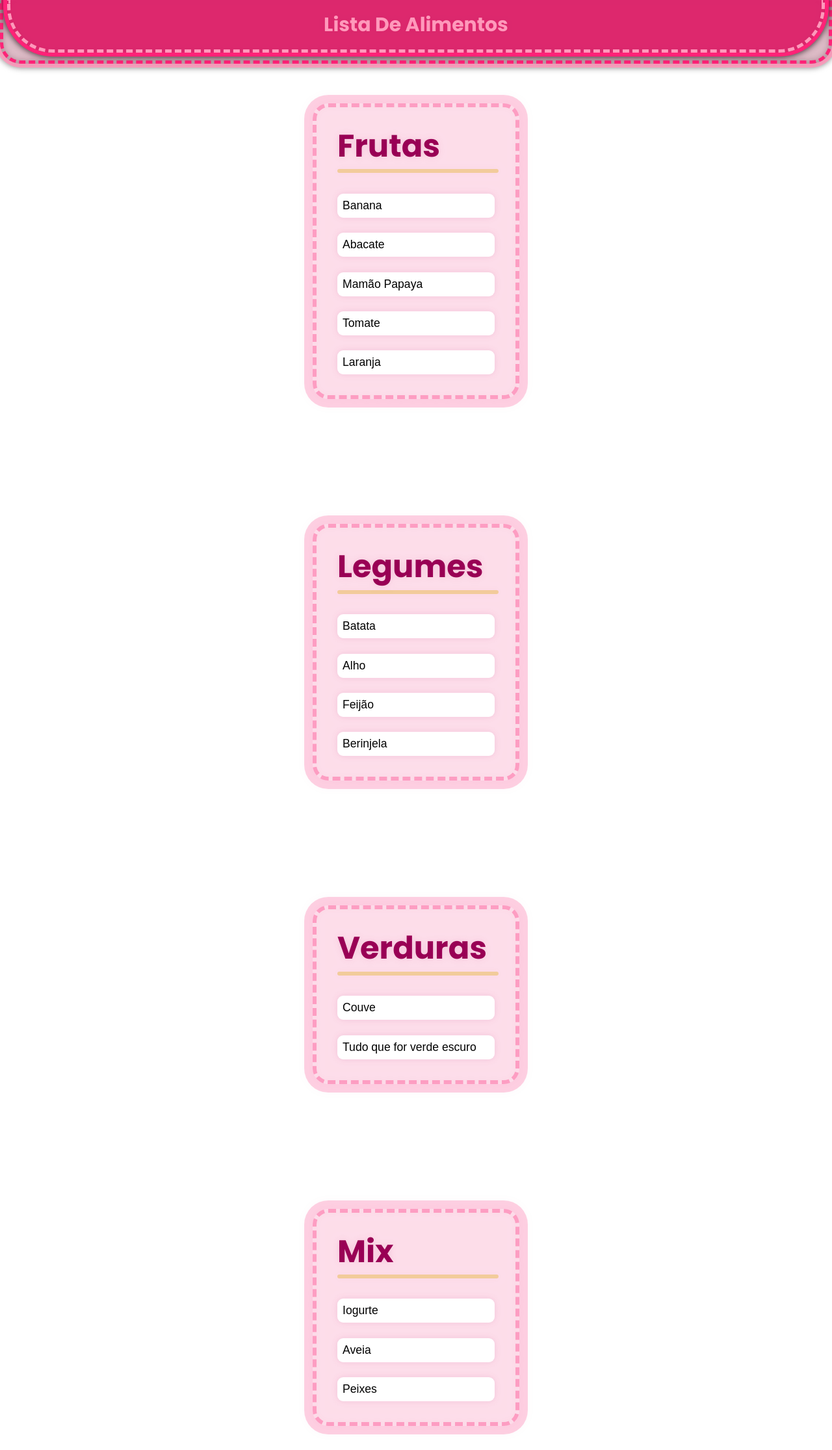
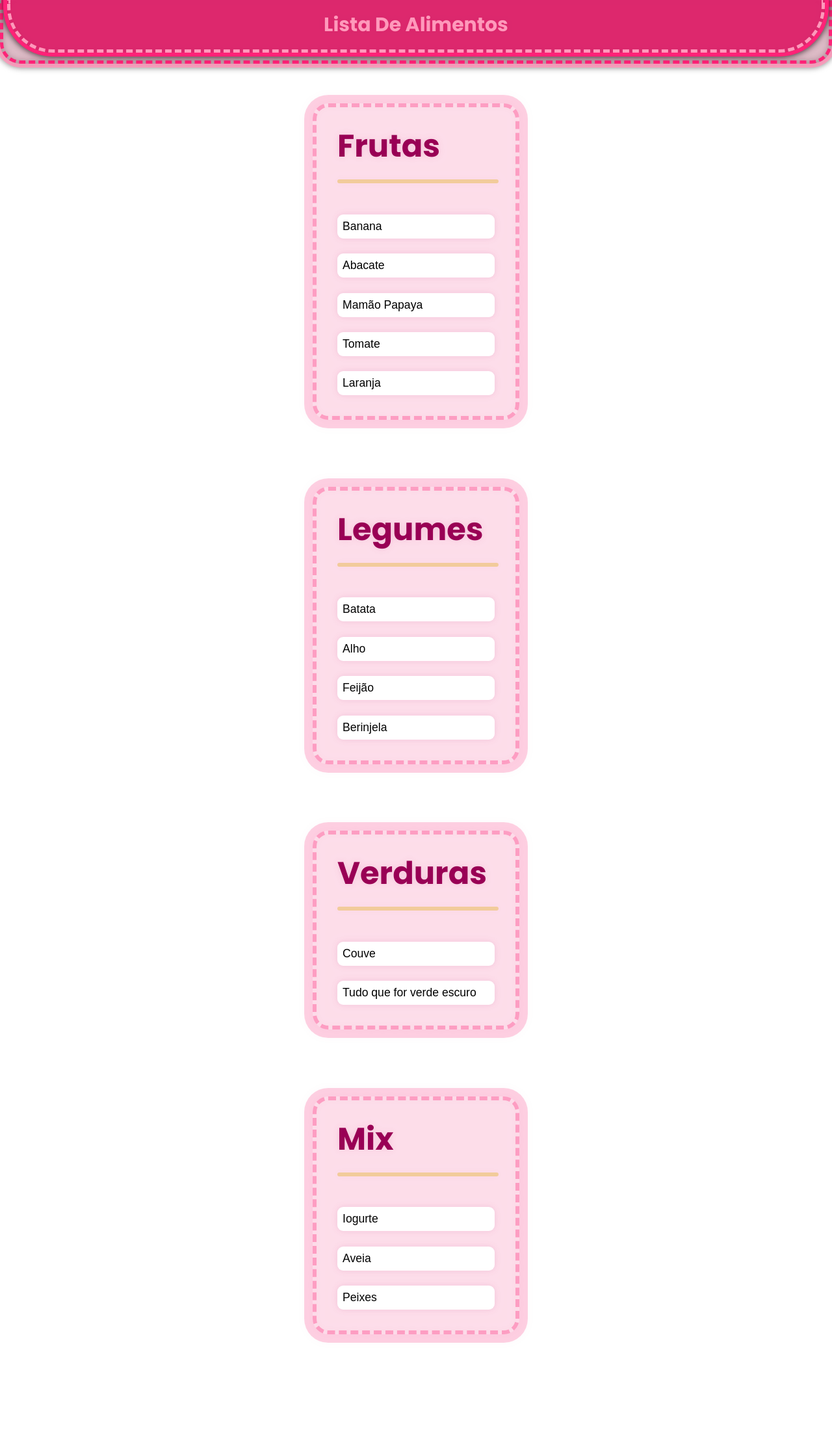
Before and after one commit to ng-lists/alimentos, a plain HTML site: page index.html in a window 1280 px wide. Shown: the whole page at 65% size. After the commit the page ends 2170 px from the top, so only its background shows below. Drawn offline with Linux system fonts and the light colour scheme.

Commit message:
Add files via upload

```diff
--- a/index.html
+++ b/index.html
@@ -78,7 +78,7 @@
       }
       body > main {
          display: grid;
-         gap: 15vw;
+         gap: 8vw;
          margin: 0 auto;
          padding: 2.5rem;
       }
@@ -188,84 +188,24 @@
 
    <main>
 
-      <!-- card>t1+hr+form>label>t3+input -->
-      <card>
-         <t1>Frutas</t1>
-         <hr>
-         <label>
-            <t3></t3>
-            <input value="Banana" type="text" readonly>
-         </label>
-         <label>
-            <t3></t3>
-            <input value="Abacate" type="text" readonly>
-         </label>
-         <label>
-            <t3></t3>
-            <input value="Mamão Papaya" type="text" readonly>
-         </label>
-         <label>
-            <t3></t3>
-            <input value="Tomate" type="text" readonly>
-         </label>
-         <label>
-            <t3></t3>
-            <input value="Laranja" type="text" readonly>
-         </label>
-         <!-- <label>
-            <t3></t3>
-            <input value="" type="text" readonly>
-         </label> -->
+      <card
+         title="Frutas"
+         list="Banana, Abacate, Mamão Papaya, Tomate, Laranja" >
       </card>
 
-      <card>
-         <t1>Legumes</t1>
-         <hr>
-         <label>
-            <t3></t3>
-            <input type="text" value="Batata" readonly="readonly">
-         </label>
-         <label>
-            <t3></t3>
-            <input type="text" value="Alho" readonly="readonly">
-         </label>
-         <label>
-            <t3></t3>
-            <input type="text" value="Feijão" readonly="readonly">
-         </label>
-         <label>
-            <t3></t3>
-            <input type="text" value="Berinjela" readonly="readonly">
-         </label>
+      <card
+         title="Legumes"
+         list="Batata, Alho, Feijão, Berinjela" >
       </card>
-      <card>
-         <t1>Verduras</t1>
-         <hr>
-         <label>
-            <t3></t3>
-            <input type="text" value="Couve" readonly="readonly">
-         </label>
-         <label>
-            <t3></t3>
-            <input type="text" value="Tudo que for verde escuro" readonly="readonly">
-         </label>
+      <card
+         title="Verduras"
+         list="Couve, Tudo que for verde escuro" >
       </card>
-      <card>
-         <t1>Mix</t1>
-         <hr>
-         <label>
-            <t3></t3>
-            <input type="text" value="Iogurte" readonly="readonly">
-         </label>
-         <label>
-            <t3></t3>
-            <input type="text" value="Aveia" readonly="readonly">
-         </label>
-         <label>
-            <t3></t3>
-            <input type="text" value="Peixes" readonly="readonly">
-         </label>
+      <card
+         title="Mix"
+         list="Iogurte, Aveia, Peixes" >
       </card>
+
    </main>
 
    <script>
@@ -286,10 +226,52 @@
       window.addEventListener( 'load', ev => {
          let
             NavLinks = $$( 'navlink' ),
-            Inputs = $$( 'input' )
+            Inputs = $$( 'input' ),
+            Card = $$( "card" )
          ;
 
 
+         Card.forEach( c => {
+            /* let
+               keys = [],
+               values = []
+            ;
+
+            if( c.getAttributeNames().length != 0 ) {
+               keys.push( ...c.getAttributeNames() );
+               c.getAttributeNames().forEach( v => {
+                  values.push( c.getAttribute( v ) );
+               } );
+
+               for( let idx in keys ) {
+                  _( `key: ${keys[idx]}, value: ${values[idx]}` );
+               }
+            } else {
+               _( "oi" );
+            } */
+
+            let
+               keys = []
+            ;
+
+            if( c.getAttribute( "list" ).length != 0 ) {
+               keys.push( ...c.getAttribute( "list" ).split( ", " ) );
+            }
+
+            c.innerHTML += `
+               <t1>${ c.getAttribute( "title" ) }</title>
+               <hr />
+               <home></home>
+            `;
+            keys.forEach( k => {
+               c.querySelector( "home" ).innerHTML += `
+               <label>
+                  <t3></t3>
+                  <input value="${k}" type="text" readonly>
+               </label>
+            `;
+            } );
+         } );
 
          NavLinks.forEach( link => link.addEventListener( 'click', ev => {
             window.open( link.getAttribute( 'to' ), '_blank' );
```
